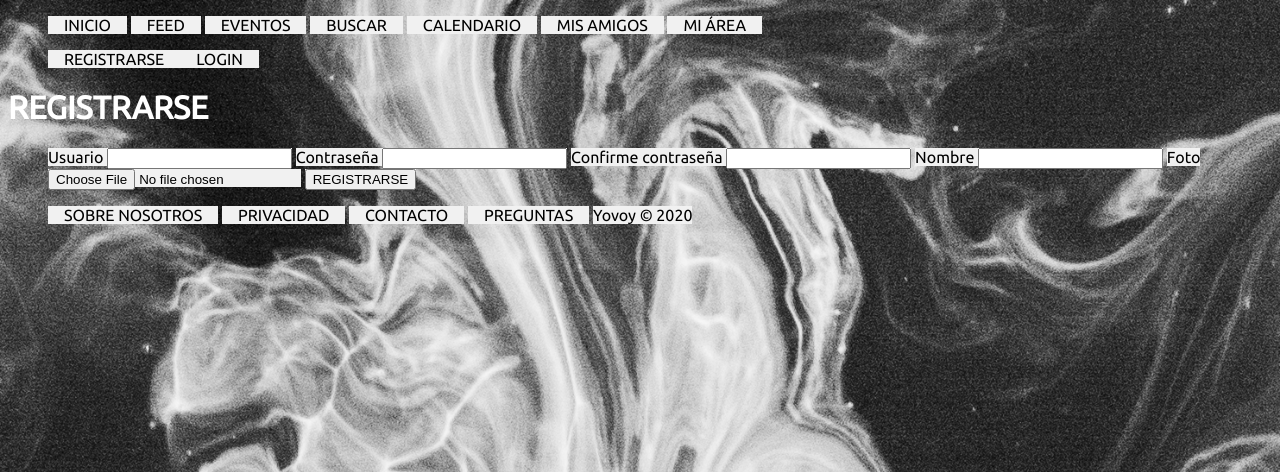
After one commit to piernagorda/yovoy, a PHP site: page /register.php in a window 1280 px wide. The commit adds this page. Shown: the top 472 px of the page. Run offline with PHP 8.4, Linux system fonts and the light colour scheme.

Commit message:
Add files via upload

```diff
--- a/PROYECTO/editProfile.php
+++ b/PROYECTO/editProfile.php
@@ -4,7 +4,9 @@
 <html>
 <head>
 	<meta charset="utf-8">
-	<title>Editar Perfil - Yovoy</title>
+    <link href="estilos.css" rel="stylesheet" type="text/css" />
+    <link rel="stylesheet" type="text/css" href="//fonts.googleapis.com/css?family=Ubuntu" />
+	<title>Editar Perfil</title>
 </head>
 
 <body>
@@ -18,7 +20,7 @@
         <form method = "post" action="<?php echo htmlspecialchars("includes/editProfileSubmit.php");?>">
             <ul>
                 <li>Nombre <input type="text" name="nombre"/></li>
-                <li>Foto <input type="file" accept =".png, .jpg, .jpeg" name="img"/></li>
+                <li>Nombre <input type="text" name="nombre"/></li>
                 <li><input type="submit" value="Confirmar"></li>
 				<li><input type="reset" value="Borrar Campos"></li>
             </ul>
--- /dev/null
+++ b/PROYECTO/estilos.css
@@ -0,0 +1,62 @@
+ body {
+    background-image: url("includes/img/fondo.png");
+    background-size: cover;
+	color: #ffffff;
+    font-family: Ubuntu;
+}
+
+p {
+	font-family: Ubuntu;
+}
+
+h3 {
+	font-size: 54px; /* Hacemos la fuente del título pequeño super-grande */
+}
+
+em {
+	font-weight: bold; /* Ponemos en énfasis en negrita */
+}
+
+.tarjeta_naranja {
+  border-radius: 25px;
+  background: #FF8000;
+  padding: 20px;
+  width: 200px;
+  height: 150px;
+  transition: all .2s ease-in-out;
+}
+
+.tarjeta_naranja:hover{
+    transform: scale(4);
+    background: blur(8px);
+}
+
+#usuario{
+
+}
+
+#tarjeta_naranja_index{
+
+}
+
+ul li{
+  display: inline;
+  list-style-type:none;
+  margin: 0;
+  padding: 0;
+  width: 200px;
+  background-color: #f1f1f1;
+  color: black;
+    text-decoration-color: black;
+}
+
+li a {
+  color: #000;
+  padding: 8px 16px;
+  text-decoration: none;
+}
+
+li a:hover {
+  background-color: #555;
+  color: white;
+}
--- /dev/null
+++ b/PROYECTO/includes/comun/cabecera.php
@@ -0,0 +1,48 @@
+<!DOCTYPE html>
+<html>
+    <body>
+    <div id="cabecera">
+		<div id="navbar">
+			<ul>
+				<!--logo aquí-->
+				<li><a href='index.html'>INICIO</a></li>
+				<li><a href='feed.php'>FEED</a></li>
+				<li><a href='eventos.php'>EVENTOS</a></li>
+				<li><a href='buscar.php'>BUSCAR</a></li>
+				<li><a href='calendario.php'>CALENDARIO</a></li>
+				<li><a href='amigos.php'>MIS AMIGOS</a></li>
+				<li><a href='area.php'>MI ÁREA</a></li>
+			</ul>
+		</div>
+
+		<div id="usuario">
+			<?php
+				if((isset($_SESSION["login"]) && !$_SESSION["login"]) || !isset($_SESSION["login"])){
+					echo "<ul>";
+					echo "<li><a href='register.php'>REGISTRARSE</a></li>";
+					echo "<li><a href='login.php'>LOGIN</a></li>";
+					echo "</ul>";
+				}
+				else{
+					//foto si hay
+					if($_SESSION["login"]){
+						echo "<p>Hola, " . $_SESSION["name"]. "!</p>";
+						echo "<a href='includes/logout.php'>Cerrar sesión</a>";
+
+
+						//MENSAJE QUE SE MUESTRA A NUEVOS USUARIOS
+						if(isset($_SESSION["newUser"])){
+							if($_SESSION["newUser"]){
+								echo "<h1>AHORA ERES UN USUARIO REGISTRADO!</h1>";
+							}
+						}
+					}
+				}
+			?>
+		</div>
+
+		<div id="usuarioPic">
+		</div>
+    </div>
+    </body>
+</html>
--- /dev/null
+++ b/PROYECTO/includes/comun/pie.php
@@ -0,0 +1,14 @@
+<!DOCTYPE html>
+<html>
+    <body>
+    <div id="pie">
+		<ul>
+			<li><a href='about.php'>SOBRE NOSOTROS</a></li>
+			<li><a href='privacidad.php'>PRIVACIDAD</a></li>
+			<li><a href='contacto.php'>CONTACTO</a></li>
+			<li><a href='faq.php'>PREGUNTAS</a></li>
+			<li>Yovoy &copy; 2020</li>
+		</ul>
+    </div>
+    </body>
+</html>
--- /dev/null
+++ b/PROYECTO/register.php
@@ -0,0 +1,54 @@
+<?php session_start(); ?>
+<!DOCTYPE html>
+
+<html>
+<head>
+    <meta charset="utf-8" />
+    <link href="estilos.css" rel="stylesheet" type="text/css" />
+    <link rel="stylesheet" type="text/css" href="//fonts.googleapis.com/css?family=Ubuntu" />
+    <title>Registro</title>
+</head>
+<body>
+    <header>
+        <?php include 'includes/comun/cabecera.php' ?>
+    </header>
+
+    <div>
+        <h1>REGISTRARSE</h1>
+        <form method="post" action="<?php echo htmlspecialchars("includes/registerSubmit.php");?>">
+            <ul>
+                <li>Usuario <input type="text" name="username"/></li>
+                <li>Contraseña <input type="password" name="password"/></li>
+                <li>Confirme contraseña <input type="password" name="passwordConfirm"/></li>
+                <li>Nombre <input type="text" name="name"/></li>
+                <li>Foto <input type="file" accept =".png, .jpg, .jpeg" name="img"/></li>
+                <li><input type="submit" value="REGISTRARSE"/></li>
+
+                <?php
+                    if(isset($_SESSION["validPass"])){
+                        if(!$_SESSION["validPass"])
+                            echo "<p>Las contraseñas no coinciden.</p>";
+                    }
+
+                    if(isset($_SESSION["noBlanks"])){
+                        if(!$_SESSION["noBlanks"]){
+                            echo "<p>Rellene todos los campos.</p>";
+                        }
+                    }
+
+                    if(isset($_SESSION["userInDB"])){
+                        if($_SESSION["userInDB"]){
+                            echo "<p>El nombre de usuario ya está en uso.</p>";
+                        }
+                    }
+                ?>
+
+            </ul>
+        </form>
+    </div>
+
+    <footer>
+        <?php include 'includes/comun/pie.php' ?>
+    </footer>
+</body>
+</html>
```
Also changed, not shown: PROYECTO/index.html (added, +17 -0 lines), PROYECTO/inicio.php (added, +24 -0 lines), PROYECTO/login.php (added, +49 -0 lines), PROYECTO/logout.php (added, +27 -0 lines), PROYECTO/mySQLConnection.php (added, +12 -0 lines), PROYECTO/mysql/yovoy_db.sql (added, +124 -0 lines), PROYECTO/profileView.php (+3 -12 lines), PROYECTO/includes/img/fondo.png (added), PROYECTO/includes/img/indexPic.jpg (added), PROYECTO/includes/img/logo.png (added).
